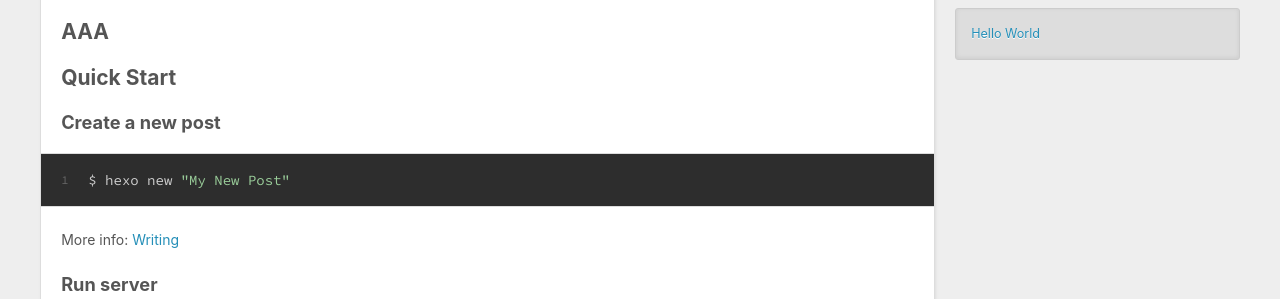
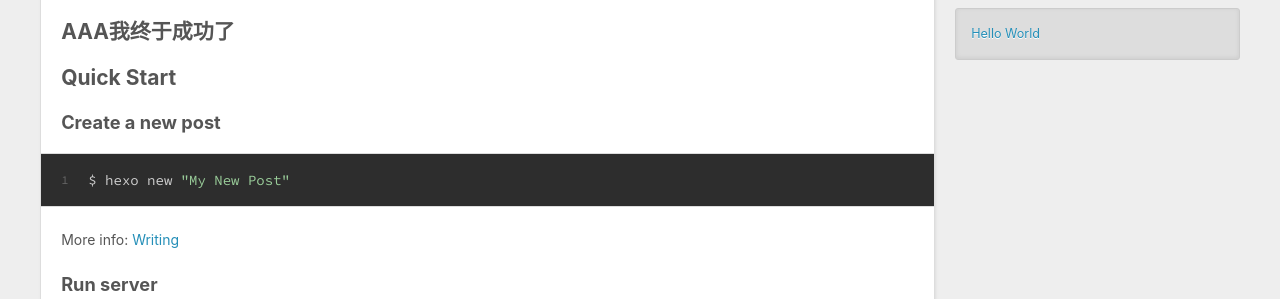
Before and after one commit to chushengbajinban/chushengbajinban.github.io, a plain HTML site: page index.html in a window 1280 px wide. Shown: the part 501-800 px from the top of the page. Drawn offline with nearby package versions, Linux system fonts and the light colour scheme.

Commit message:
Site updated: 2020-04-16 19:30:01

```diff
--- a/index.html
+++ b/index.html
@@ -87,7 +87,7 @@
     <div class="article-entry" itemprop="articleBody">
 
         <p>Welcome to <a href="https://hexo.io/" target="_blank" rel="noopener">Hexo</a>! This is your very first post. Check <a href="https://hexo.io/docs/" target="_blank" rel="noopener">documentation</a> for more info. If you get any problems when using Hexo, you can find the answer in <a href="https://hexo.io/docs/troubleshooting.html" target="_blank" rel="noopener">troubleshooting</a> or you can ask me on <a href="https://github.com/hexojs/hexo/issues" target="_blank" rel="noopener">GitHub</a>.</p>
-<h2 id="AAA"><a href="#AAA" class="headerlink" title="AAA"></a>AAA</h2><h2 id="Quick-Start"><a href="#Quick-Start" class="headerlink" title="Quick Start"></a>Quick Start</h2><h3 id="Create-a-new-post"><a href="#Create-a-new-post" class="headerlink" title="Create a new post"></a>Create a new post</h3><figure class="highlight bash"><table><tr><td class="gutter"><pre><span class="line">1</span><br></pre></td><td class="code"><pre><span class="line">$ hexo new <span class="string">"My New Post"</span></span><br></pre></td></tr></table></figure>
+<h2 id="AAA我终于成功了"><a href="#AAA我终于成功了" class="headerlink" title="AAA我终于成功了"></a>AAA我终于成功了</h2><h2 id="Quick-Start"><a href="#Quick-Start" class="headerlink" title="Quick Start"></a>Quick Start</h2><h3 id="Create-a-new-post"><a href="#Create-a-new-post" class="headerlink" title="Create a new post"></a>Create a new post</h3><figure class="highlight bash"><table><tr><td class="gutter"><pre><span class="line">1</span><br></pre></td><td class="code"><pre><span class="line">$ hexo new <span class="string">"My New Post"</span></span><br></pre></td></tr></table></figure>
 
 <p>More info: <a href="https://hexo.io/docs/writing.html" target="_blank" rel="noopener">Writing</a></p>
 <h3 id="Run-server"><a href="#Run-server" class="headerlink" title="Run server"></a>Run server</h3><figure class="highlight bash"><table><tr><td class="gutter"><pre><span class="line">1</span><br></pre></td><td class="code"><pre><span class="line">$ hexo server</span><br></pre></td></tr></table></figure>
```
Also changed, not shown: 2020/04/16/hello-world/index.html (+4 -4 lines).
